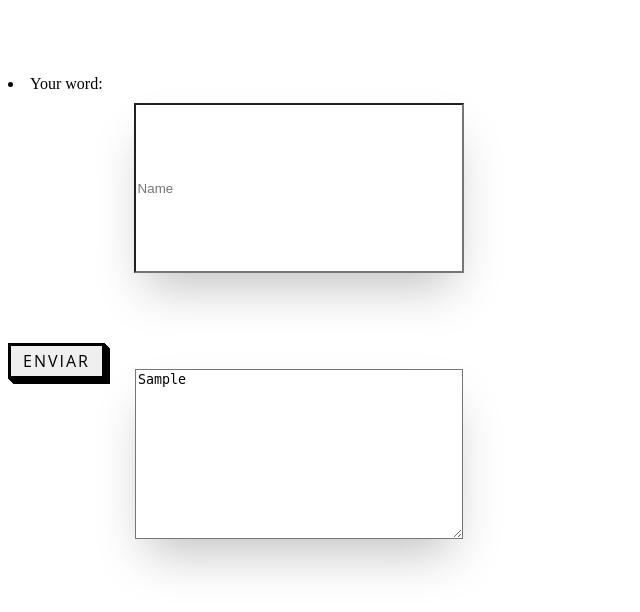
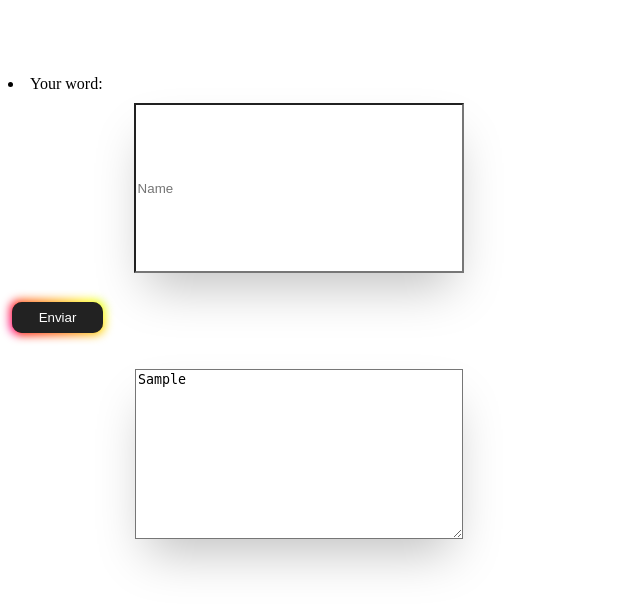
Before and after one commit to AthanaS20/web_site, a Django app: template web_site/templates/upper_case_form.html in a window 1280 px wide. Shown: the part 51-663 px from the top of the page, without its empty margins (0-640 px from the left). Run offline with Django 3.2, Linux system fonts and the light colour scheme; tables that the repository leaves empty hold one stand-in row (values such as "Sample post"); the template is opened without the code that fills it: values that come from a table or form of the project are taken from there, most other values are stand-ins (such as "Sample title", 1, 10 or a date in 2020).

Commit message:
update button

```diff
--- a/web_site/static/web_site/css/style.css
+++ b/web_site/static/web_site/css/style.css
@@ -51,32 +51,71 @@ footer {
     position: inherit;
 }
 
-.button-54 {
-  font-family: "Open Sans", sans-serif;
-  font-size: 16px;
-  letter-spacing: 2px;
-  text-decoration: none;
-  text-transform: uppercase;
-  color: #000;
+.button-85 {
+  padding: 0.6em 2em;
+  border: none;
+  outline: none;
+  color: rgb(255, 255, 255);
+  background: #111;
   cursor: pointer;
-  border: 3px solid;
-  padding: 0.25em 0.5em;
-  box-shadow: 1px 1px 0px 0px, 2px 2px 0px 0px, 3px 3px 0px 0px, 4px 4px 0px 0px, 5px 5px 0px 0px;
   position: relative;
-
+  top: -17px;
+  left: -328px;
+  z-index: 0;
+  border-radius: 10px;
   user-select: none;
   -webkit-user-select: none;
   touch-action: manipulation;
 }
 
-.button-54:active {
-  box-shadow: 0px 0px 0px 0px;
-  top: 5px;
-  left: 5px;
+.button-85:before {
+  content: "";
+  background: linear-gradient(
+    45deg,
+    #ff0000,
+    #ff7300,
+    #fffb00,
+    #48ff00,
+    #00ffd5,
+    #002bff,
+    #7a00ff,
+    #ff00c8,
+    #ff0000
+  );
+  position: absolute;
+  top: -2px;
+  left: -2px;
+  background-size: 400%;
+  z-index: -1;
+  filter: blur(5px);
+  -webkit-filter: blur(5px);
+  width: calc(100% + 4px);
+  height: calc(100% + 4px);
+  animation: glowing-button-85 20s linear infinite;
+  transition: opacity 0.3s ease-in-out;
+  border-radius: 10px;
 }
 
-@media (min-width: 768px) {
-  .button-54 {
-    padding: 0.25em 0.75em;
+@keyframes glowing-button-85 {
+  0% {
+    background-position: 0 0;
+  }
+  50% {
+    background-position: 400% 0;
+  }
+  100% {
+    background-position: 0 0;
   }
 }
+
+.button-85:after {
+  z-index: -1;
+  content: "";
+  position: absolute;
+  width: 100%;
+  height: 100%;
+  background: #222;
+  left: 0;
+  top: 0;
+  border-radius: 10px;
+}
--- a/web_site/templates/upper_case_form.html
+++ b/web_site/templates/upper_case_form.html
@@ -16,11 +16,11 @@
         {% if json_pretty %}
             <label for="json_pretty"></label>
             <textarea class="userword" >{{ json_pretty }}</textarea>
+            <button class="button-85" role="button">Enviar</button>
         {% endif %}
     </form>
 </body>
 
-<button class="button-54" role="button">Enviar</button>
 
 
 
```
